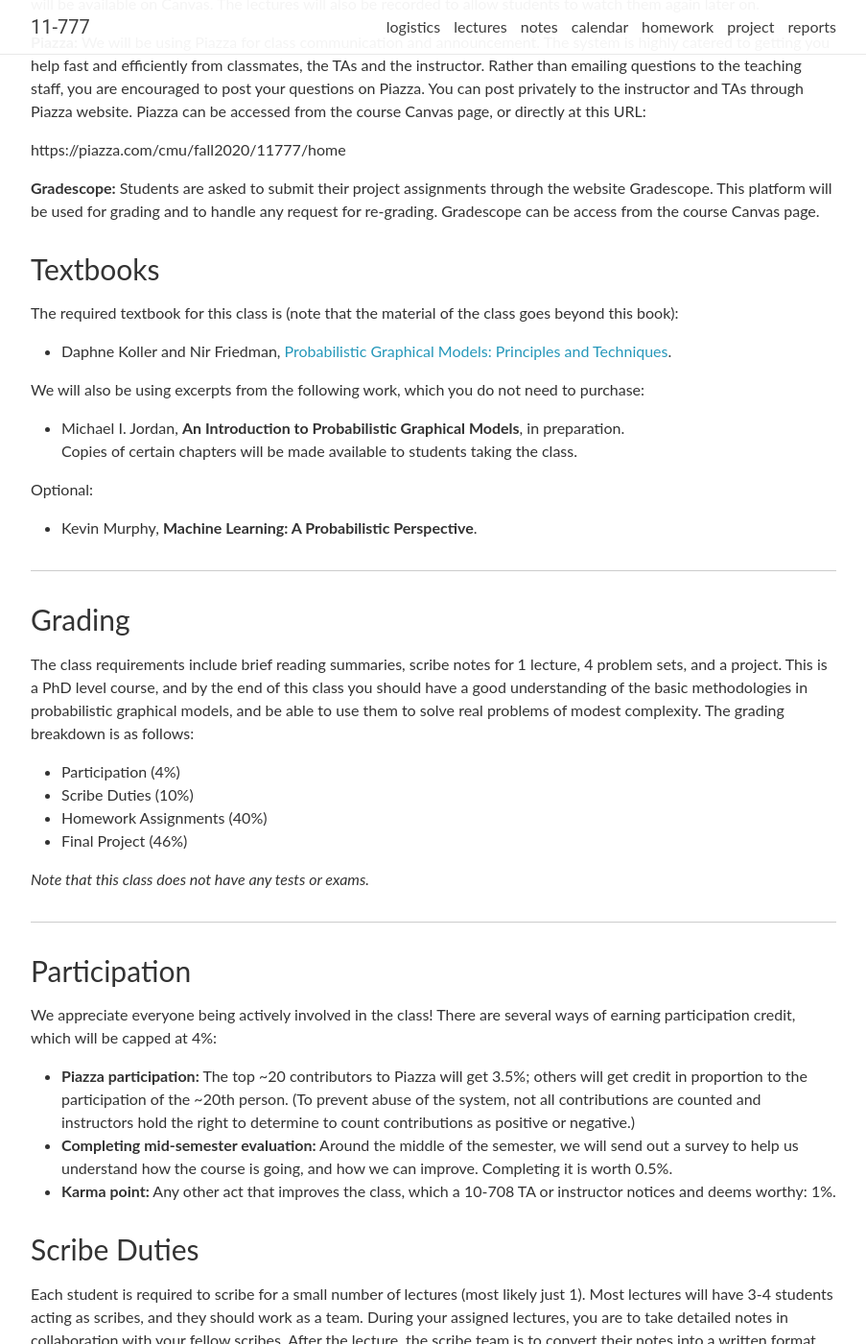
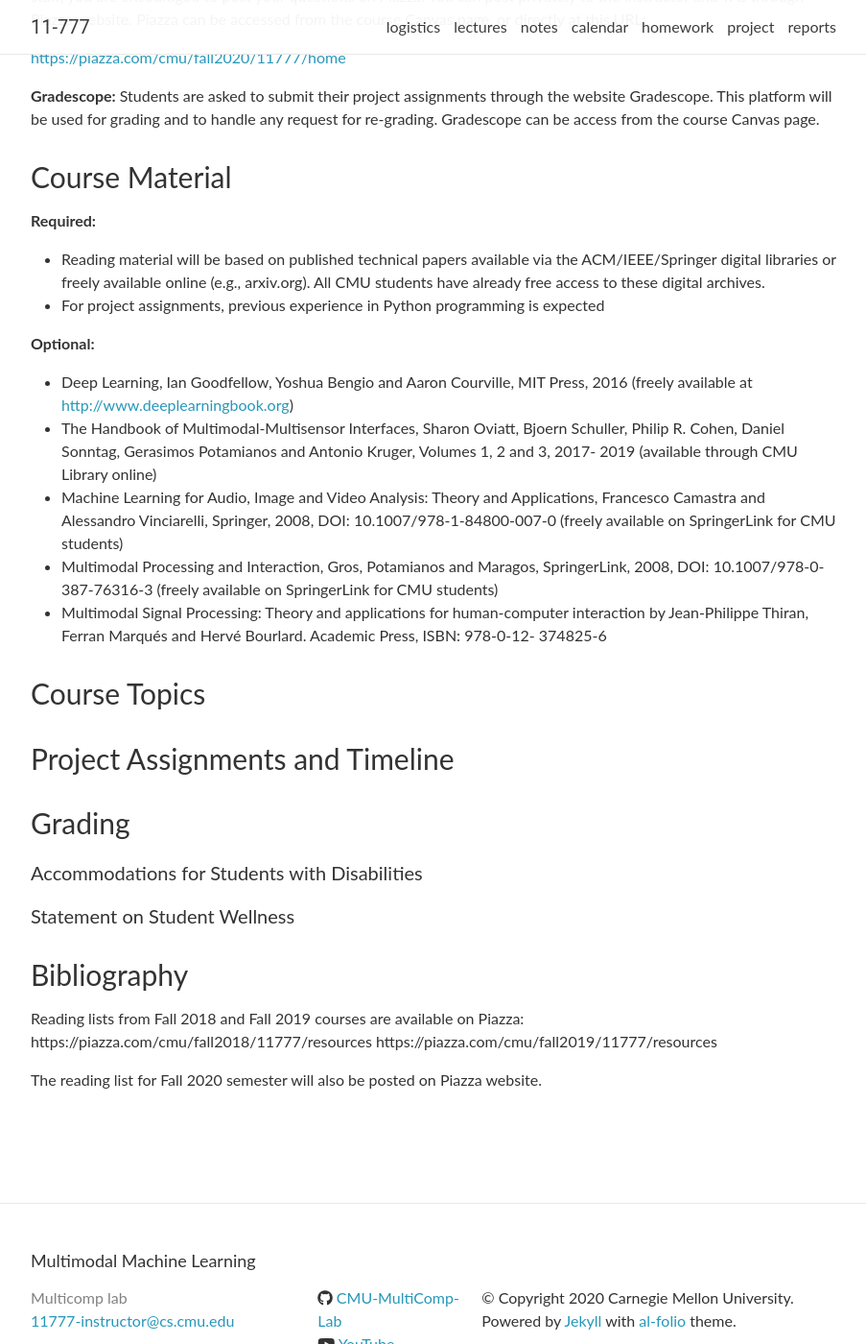
Before and after one commit to pliang279/mmml-course, a Jekyll site: the page built from _pages/logistics.md, in a window 1280 px wide and 1400 px high, scrolled down 786 px. Shown: the whole window at 96% size, without its empty margins (188-1091 px from the left). Built offline with Jekyll 4.4.1, drawn with Linux system fonts in a browser that asks for light colours; nearby versions of some CDN libraries; comment, search, counter and statistics services are not loaded; some of the changed text lies outside the part shown.

Commit message:
Update logistics.md

```diff
--- a/_pages/logistics.md
+++ b/_pages/logistics.md
@@ -30,122 +30,48 @@ than emailing questions to the teaching staff, you are encouraged to post your q
 Piazza. You can post privately to the instructor and TAs through Piazza website. Piazza can be
 accessed from the course Canvas page, or directly at this URL:
 
-https://piazza.com/cmu/fall2020/11777/home
+[https://piazza.com/cmu/fall2020/11777/home](https://piazza.com/cmu/fall2020/11777/home){:target="\_blank"}
 
 **Gradescope:** Students are asked to submit their project assignments through the website
 Gradescope. This platform will be used for grading and to handle any request for re-grading.
 Gradescope can be access from the course Canvas page.
 
-### Textbooks
+### Course Material
 
-The required textbook for this class is (note that the material of the class goes beyond this book):
-- Daphne Koller and Nir Friedman, [Probabilistic Graphical Models: Principles and Techniques](http://www.amazon.com/Probabilistic-Graphical-Models-Principles-Computation/dp/0262013193/ref=sr_1_1?ie=UTF8&s=books&qid=1250711756&sr=8-1){:target="\_blank"}.
+**Required:**
+- Reading material will be based on published technical papers available via the
+ACM/IEEE/Springer digital libraries or freely available online (e.g., arxiv.org). All CMU students
+have already free access to these digital archives.
+- For project assignments, previous experience in Python programming is expected
 
-We will also be using excerpts from the following work, which you do not need to purchase:
-- Michael I. Jordan, **An Introduction to Probabilistic Graphical Models**, in preparation.<br/>
-Copies of certain chapters will be made available to students taking the class.
+**Optional:**
+- Deep Learning, Ian Goodfellow, Yoshua Bengio and Aaron Courville, MIT Press, 2016 (freely
+available at [http://www.deeplearningbook.org](http://www.deeplearningbook.org){:target="\_blank"})
+- The Handbook of Multimodal-Multisensor Interfaces, Sharon Oviatt, Bjoern Schuller, Philip R.
+Cohen, Daniel Sonntag, Gerasimos Potamianos and Antonio Kruger, Volumes 1, 2 and 3, 2017-
+2019 (available through CMU Library online)
+- Machine Learning for Audio, Image and Video Analysis: Theory and Applications, Francesco
+Camastra and Alessandro Vinciarelli, Springer, 2008, DOI: 10.1007/978-1-84800-007-0 (freely
+available on SpringerLink for CMU students)
+- Multimodal Processing and Interaction, Gros, Potamianos and Maragos, SpringerLink, 2008,
+DOI: 10.1007/978-0-387-76316-3 (freely available on SpringerLink for CMU students)
+- Multimodal Signal Processing: Theory and applications for human-computer interaction by
+Jean-Philippe Thiran, Ferran Marqués and Hervé Bourlard. Academic Press, ISBN: 978-0-12-
+374825-6
 
-Optional:
-- Kevin Murphy, **Machine Learning: A Probabilistic Perspective**.
+### Course Topics
 
-***
+### Project Assignments and Timeline
 
 ### Grading
 
-The class requirements include brief reading summaries, scribe notes for 1 lecture, 4 problem sets, and a project.
-This is a PhD level course, and by the end of this class you should have a good understanding of the basic methodologies in probabilistic graphical models, and be able to use them to solve real problems of modest complexity.
-The grading breakdown is as follows:
+#### Accommodations for Students with Disabilities
 
-- Participation (4%)
-- Scribe Duties (10%)
-- Homework Assignments (40%)
-- Final Project (46%)
+#### Statement on Student Wellness
 
-*Note that this class does not have any tests or exams.*
+### Bibliography
+Reading lists from Fall 2018 and Fall 2019 courses are available on Piazza:
+https://piazza.com/cmu/fall2018/11777/resources
+https://piazza.com/cmu/fall2019/11777/resources
 
-***
-
-### Participation
-
-We appreciate everyone being actively involved in the class!
-There are several ways of earning participation credit, which will be capped at 4%:
-- **Piazza participation:** The top ~20 contributors to Piazza will get 3.5%; others will get credit in proportion to the participation of the ~20th person. (To prevent abuse of the system, not all contributions are counted and instructors hold the right to determine to count contributions as positive or negative.)
-- **Completing mid-semester evaluation:** Around the middle of the semester, we will send out a survey to help us understand how the course is going, and how we can improve. Completing it is worth 0.5%.
-- **Karma point:** Any other act that improves the class, which a 10-708 TA or instructor notices and deems worthy: 1%.
-
-### Scribe Duties
-
-Each student is required to scribe for a small number of lectures (most likely just 1).
-Most lectures will have 3-4 students acting as scribes, and they should work as a team.
-During your assigned lectures, you are to take detailed notes in collaboration with your fellow scribes.
-After the lecture, the scribe team is to convert their notes into a written format (see [the guidelines](https://github.com/sailinglab/pgm-spring-2019/tree/master/_posts){:target="\_blank"}).
-The notes must be detailed and thorough, and must be submitted through a pull request on GitHub within 1 week after the lecture.
-TAs will audit and review the submitted notes, request changes if necessary, and will eventually approve the notes and add them to the course page.
-
-As long as your scribe notes are of sufficient standard, you will be awarded full credit for scribe duties.
-If your notes have errors or are otherwise not up to standard, we will inform you and give you a chance to correct them.
-You will receive zero credit if you fail to submit your notes.
-
-***
-
-### Homework Assignments
-
-There will be 4 homework assignments over the course of the semester.
-These assignments may contain material that has been covered by published papers and webpages.
-It is a graduate class and we expect students to solve the problems themselves rather than search for answers.
-
-**The students are required to typeset homework solutions using $$\LaTeX$$ and the provided template.**
-
-#### Collaboration Policy
-
-**Homework assignments must be done individually:** each student must hand in their own answers.
-However, it is acceptable to collaborate when figuring out answers and to help each other solve the problems.
-We will be assuming that, as participants in a graduate course, you will be taking the responsibility to make sure you personally understand the solution arising from such collaboration.
-You also must indicate on each homework with whom you have collaborated.
-
-#### Late Policy
-
-You will be allowed **6 total homework late days** without penalty for the entire semester.
-You may be late by up to 6 days on any homework assignment.
-Once those days are used, you will be penalized according to the following policy:
-
-- Homework is worth full credit at the due time on the due date.
-- The allowed late days are counted by day (i.e., each new late day starts at 12:00 am ET).
-- Once the allowed late days are exceeded, the penalty is 50% per late day conted by hour (i.e., 2.0833% per hour).
-- The homework is worth zero credit 48 hours after exceeding the late day limit.
-
-You must turn in at least 3 of the 4 assignments, even if for zero credit, in order to pass the course.
-Please upload your late submissions to [Gradescope](https://www.gradescope.com/courses/36025){:target="\_blank"}.
-
-#### Regrade Policy
-
-If you feel that we have made a mistake in grading your homework, please submit a regrading request on Gradescope and we will consider your request.
-Please note that regrading of a homework may cause your grade to go either up or down.
-
-***
-
-### Final Project
-
-The class project will be carried out in groups of 3 or 4 people, and has four main parts: a proposal, a midway report, a final report, and a poster/oral presentation.
-The project is an integral part of this class, and is designed to be as similar as possible to researching and writing a conference-style paper.
-
-Please see the [project page](https://sailinglab.github.io/pgm-spring-2019/project/) for more information about the final project.
-
-***
-
-### Auditing
-
-To satisfy the auditing requirement, you must do *one* of the following:
-
-1. **Submit three homeworks** and receive at least 75% of the points on each one.
-2. **Do a class project** which must address a topic related to machine learning and must be something that you have started while taking this class (i.e. it can't be your previous work).
-You will need to submit a project proposal with everyone else, and present the project with everyone.
-However, you don't need to submit a milestone or final paper.
-You must get at least 80% on the final presentation part of the project.
-
-*If you plan to audit the class, please notify instructors that you are auditing and specify which requirement you plan to fulfill.*
-
-### Listeners outside CMU
-
-Please feel free to reuse any of these course materials that you find of use in your own courses.
-We ask that you retain any copyright notices, and include a written notice indicating the source of any materials you use.
+The reading list for Fall 2020 semester will also be posted on Piazza website.
```
